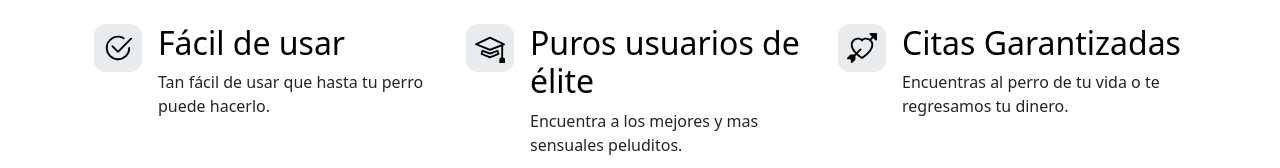
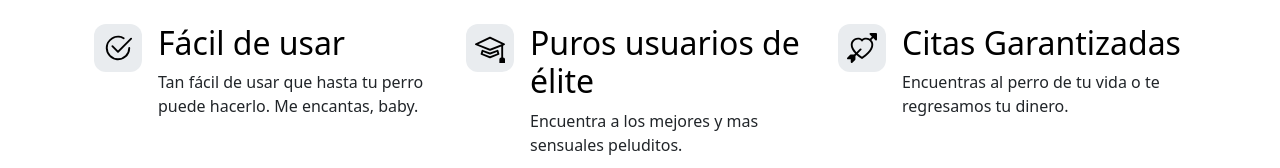
Before and after one commit to chelisss/tindog, a plain HTML site: page index.html in a window 1280 px wide. Shown: the part 745-913 px from the top of the page. Drawn offline with nearby package versions, Linux system fonts and the light colour scheme.

Commit message:
Update index.html
Agregué mensaje en feature 1

```diff
--- a/index.html
+++ b/index.html
@@ -52,7 +52,7 @@
           </div>
           <div>
             <h3 class="fs-2 text-body-emphasis">Fácil de usar</h3>
-            <p>Tan fácil de usar que hasta tu perro puede hacerlo.</p>
+            <p>Tan fácil de usar que hasta tu perro puede hacerlo. Me encantas, baby. </p>
           </div>
         </div>
         <div class="col d-flex align-items-start">
```
